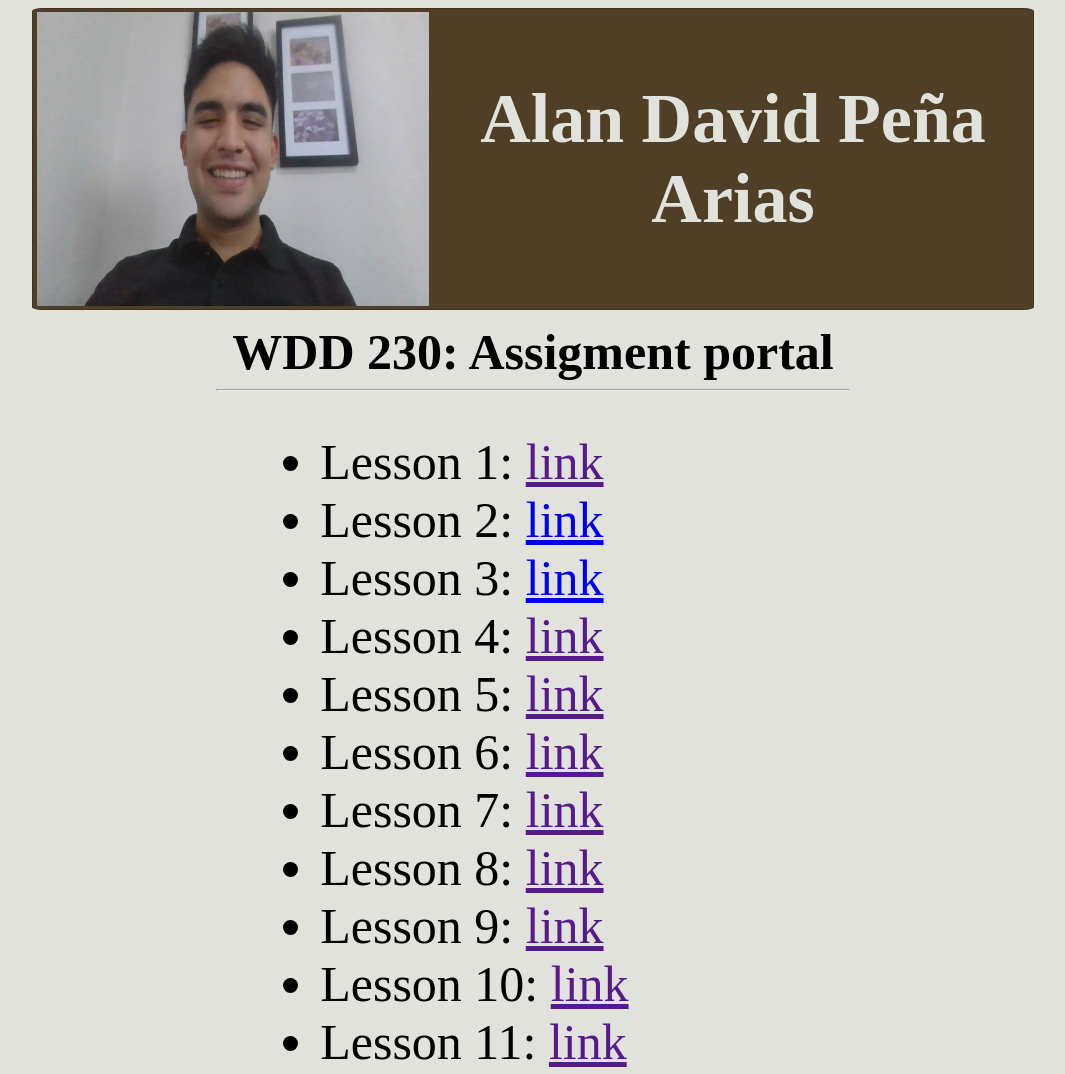
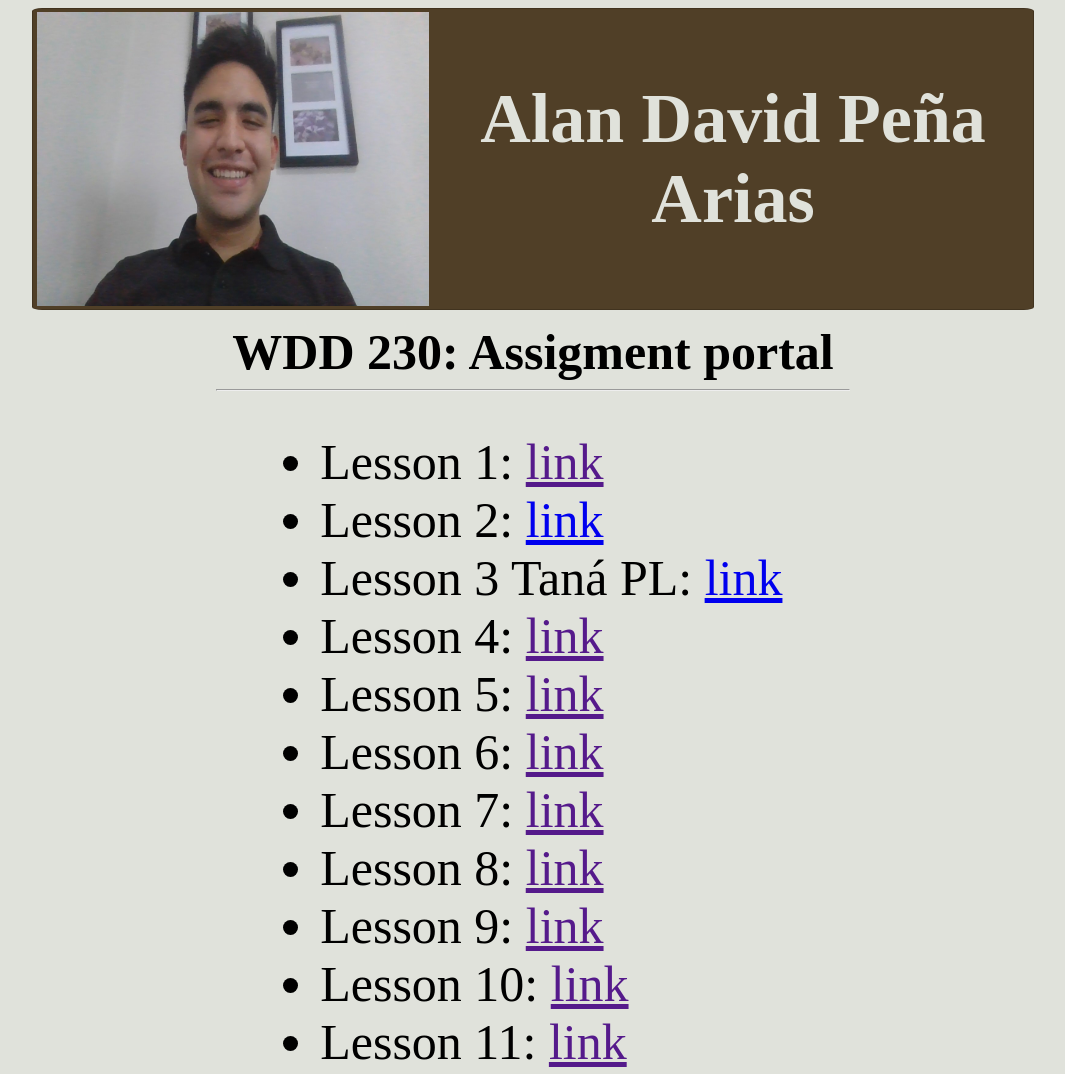
Before and after one commit to Alanpea05/wdd230, a plain HTML site: page index.html in a window 1280 px wide. Shown: the top 1074 px of the page, without its empty margins (107-1172 px from the left). Drawn offline with Linux system fonts and the light colour scheme.

Commit message:
last change W03

```diff
--- a/index.html
+++ b/index.html
@@ -24,7 +24,7 @@
         <ul>
             <li> Lesson 1: <a href=""> link </a></li>
             <li> Lesson 2: <a href="lesson02/design-principles.html"> link </a></li>
-            <li> Lesson 3: <a href="lesson3/index.html"> link </a></li>
+            <li> Lesson 3 Taná PL: <a href="lesson3/index.html"> link </a></li>
             <li> Lesson 4: <a href=""> link </a></li>
             <li> Lesson 5: <a href=""> link </a></li>
             <li> Lesson 6: <a href=""> link </a></li>
```
